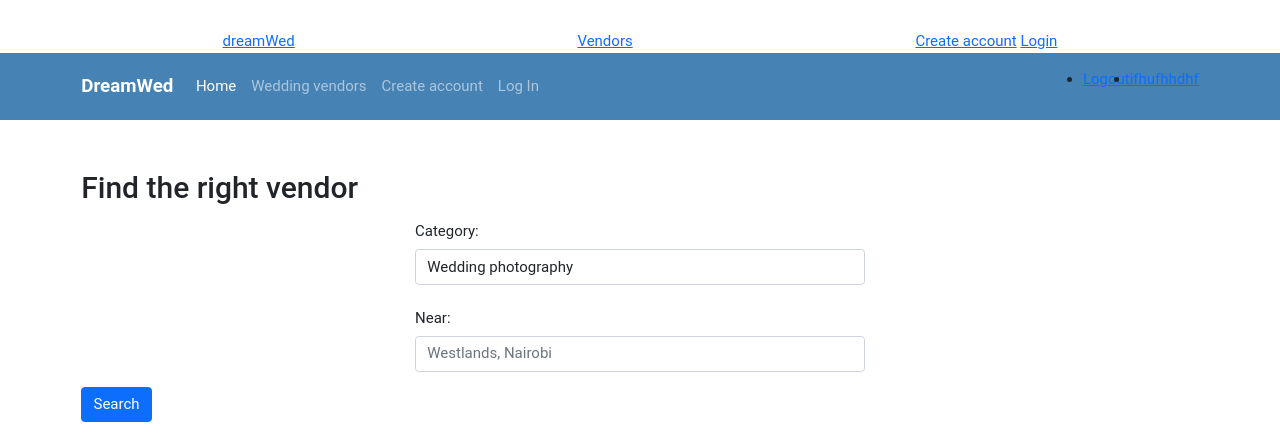
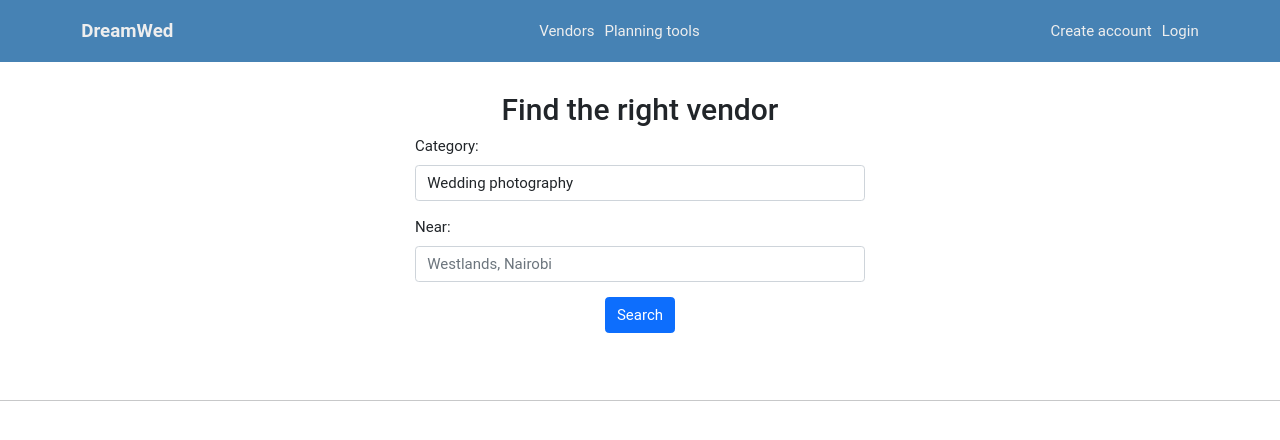
Before and after one commit to BoboWab99/dreamwed_app, a Django app: page /vendors/ in a window 1280 px wide. Shown: the top 440 px of the page. Run offline with Django 3.2, Linux system fonts and the light colour scheme; data comes from the database, SQL or seed files in the repository; both versions use the stored data as it was after the commit; some libraries are stand-ins or nearby versions.

Commit message:
fixed nav

```diff
--- a/dreamwed/views/wedplanner.py
+++ b/dreamwed/views/wedplanner.py
@@ -24,6 +24,13 @@ def vendors(request):
 def vendor_details(request, user_id):
    vendor = Vendor.objects.get(user_id=user_id)
    return render(request, 'wedplanner/vendor-details.html', {'vendor': vendor})
+
+
+@login_required
+@wedding_planner_required
+def bookmark_vendor(request, user_id, vendor_id):
+   # Working on it
+   return redirect(request.META.get('HTTP_REFERER'))
 
 
 # ========= REGISTRATION =========
--- a/static/css/main.css
+++ b/static/css/main.css
@@ -7,19 +7,24 @@ body {
    padding: 0 0 4rem;
 }
 
-.form-control.change_task_complete {
+input[type='checkbox'] {
    display: inline-block;
    width: 20px;
    height: 20px;
 }
 
+a {text-decoration: none;}
 img {max-width: 100%;}
 .modal-body {background: #f9f9f9;}
-textarea.form-control {height: 70px;   }
+textarea.form-control {height: 70px;}
 label {margin-bottom: 2px;}
-/* .center {text-align: center;} */
 input:disabled {display: none;}
+
 .pointer {cursor: pointer;}
+section {padding: 2rem 0;}
+.center {text-align: center;}
+.big-gap {gap: 25%;}
+.sm-gap {gap: 0.5rem;}
 
 .help-text {
    display: block;
@@ -31,17 +36,6 @@ input:disabled {display: none;}
 
 .help-text::before {
    content: 'HINT: ';
-}
-
-/* .flex {
-   display: flex;
-   gap: 10px;
-} */
-
-.flex-btwn {
-   display: flex;
-   align-items: flex-end;
-   justify-content: space-around;
 }
 
 .grid-4 {
@@ -60,7 +54,7 @@ input:disabled {display: none;}
    text-transform: uppercase;
    font-size: 12px;
    background: #ddd;
-   color: var(--blue);
+   color: var(--bs-blue);
    padding: 3px 5px;
    border-radius: 3px;
    opacity: 0.7;
@@ -84,14 +78,21 @@ input:disabled {display: none;}
    max-width: 450px;
    margin-left: auto;
    margin-right: auto;
+   margin: 0 auto 1rem;
 }
 
-/* HOME PAGE */
-/* .stater {
-   background: url(assets/pic1.jpg);
-   background-position: center;
-   background-size: cover;
-} */
+a.bookmark {
+   position: absolute;
+   top: 1rem;
+   right: 1rem;
+   font-size: 20px;
+}
+
+.vendors .cta a {
+   text-transform: uppercase;
+   font-size: 14px;
+}
+
 #thebackground{
    background-image: url("../images/sectionimg.jpg");
    height:130vh;
@@ -99,6 +100,126 @@ input:disabled {display: none;}
    background-repeat: no-repeat;
    background-size:cover;
 }
-section{
-   padding-top: 50px;
+
+/* TOOLS NAV */
+#tools-nav {border-bottom: 1px solid #ccc;}
+#tools-nav .tool + .tool {
+   margin-left: 3rem;
 }
+#tools-nav .tool .fas {
+   font-size: 1.7rem;
+   margin-bottom: 10px;
+}
+
+
+/* navbar */
+#navbar {background: steelblue;}
+#navbar a {color: #eee;}
+
+#navbar .nav-secondary {
+   max-height: 0;
+   overflow: hidden;
+   transform: translate(-100%, 0);
+   transition: 0.25s ease-in-out;
+}
+
+#navbar .nav-right .nav-links {
+   padding-top: 1rem;
+   border-top: 1px solid #aaa;
+}
+
+#navbar .nav-middle .nav-links {
+   padding: 1.4rem 0 1rem;
+}
+#navbar.show-nav .nav-secondary {
+   transform: translate(0);
+}
+#navbar .nav-secondary a {
+   display: block;
+   padding: 12px 0;
+}
+
+
+
+/* wab menu */
+#menu {
+  display: flex;
+  align-items: center;
+  justify-content: center;
+  padding: 0;
+  min-height: 16px;
+  background: transparent;
+  border: none;
+  border-radius: 0;
+}
+
+#menu .bars {
+  width: 22px;
+  height: 3px;
+  display: inline-block;
+  background: #fff;
+  border-radius: 2px;
+  position: relative;
+  transition: 0.25s ease-in-out;
+}
+
+#menu .bars::before,
+#menu .bars::after {
+  width: inherit;
+  height: inherit;
+  position: absolute;
+  left: 0;
+  background: inherit;
+  border-radius: inherit;
+  content: '';
+  transition: 0.25s ease-in-out;
+}
+
+#menu .bars::before {top: -6px;}
+#menu .bars::after {bottom: -6px;}
+#menu.active .bars {
+  background: transparent !important;
+}
+
+#menu.active .bars::before,
+#menu.active .bars::after {
+  background: #fff;
+  transform-origin: center;
+}
+#menu.active .bars::before {
+  transform: translate(0, 6px) rotate(45deg);
+}
+#menu.active .bars::after {
+  transform: translate(0, -6px) rotate(-45deg);
+}
+
+
+@media screen and (min-width: 800px) {
+   #menu {display: none;}
+
+   #navbar .container {
+      display: flex;
+      justify-content: space-between;
+   }
+
+   #navbar .nav-secondary {
+      max-height: initial !important;
+      overflow: initial !important;
+      transform: translate(0) !important;
+   }
+
+   #navbar .nav-secondary .nav-links {
+      height: 100%;
+      display: flex;
+      align-items: center;
+   }
+
+   #navbar .nav-right .nav-links {
+      padding: 0;
+      border: none;
+   }
+
+   #navbar .nav-middle .nav-links {padding: 0;}
+   #navbar .nav-secondary a {padding: 0;}
+   #navbar .nav-secondary a + a {margin-left: 10px;}
+}
--- /dev/null
+++ b/static/js/menu.js
@@ -0,0 +1,26 @@
+// menu
+activateMenu();
+
+function activateMenu() {
+   const menu = document.getElementById('menu');
+   const nav = document.getElementById('navbar');
+   const secondaryNavs = nav.querySelectorAll('.nav-secondary');
+
+   menu.addEventListener('click', function() {
+      if (nav.classList.contains('show-nav')) {
+         this.classList.remove('active');
+         nav.classList.remove('show-nav');
+         secondaryNavs.forEach((secNav) => {
+            secNav.style = '';
+         });
+
+      } else {
+         this.classList.add('active');
+         nav.classList.add('show-nav');
+         secondaryNavs.forEach((secNav) => {
+            secNavHeight = secNav.scrollHeight + 'px';
+            secNav.style.cssText = 'overflow: visible; max-height: ' + secNavHeight;
+         });
+      }
+   });
+}
--- a/templates/base.html
+++ b/templates/base.html
@@ -9,7 +9,7 @@
 
    <!-- Bootstrap CSS -->
    <!-- CSS only -->
-<link href="https://cdn.jsdelivr.net/npm/bootstrap@5.1.0/dist/css/bootstrap.min.css" rel="stylesheet" integrity="sha384-KyZXEAg3QhqLMpG8r+8fhAXLRk2vvoC2f3B09zVXn8CA5QIVfZOJ3BCsw2P0p/We" crossorigin="anonymous">
+   <link href="https://cdn.jsdelivr.net/npm/bootstrap@5.1.0/dist/css/bootstrap.min.css" rel="stylesheet" integrity="sha384-KyZXEAg3QhqLMpG8r+8fhAXLRk2vvoC2f3B09zVXn8CA5QIVfZOJ3BCsw2P0p/We" crossorigin="anonymous">
 
    <!-- Fontawesome -->
    <script src="https://kit.fontawesome.com/00e9d9be52.js"></script>
@@ -24,11 +24,12 @@
 
    <!-- Optional JavaScript -->
    <!-- jQuery first, then Popper.js, then Bootstrap JS -->
-  <!-- JavaScript Bundle with Popper -->
+   <!-- JavaScript Bundle with Popper -->
 
    <script src="https://code.jquery.com/jquery-3.5.1.slim.min.js" integrity="sha384-DfXdz2htPH0lsSSs5nCTpuj/zy4C+OGpamoFVy38MVBnE+IbbVYUew+OrCXaRkfj" crossorigin="anonymous"></script>
    <script src="https://cdn.jsdelivr.net/npm/bootstrap@5.1.0/dist/js/bootstrap.bundle.min.js" integrity="sha384-U1DAWAznBHeqEIlVSCgzq+c9gqGAJn5c/t99JyeKa9xxaYpSvHU5awsuZVVFIhvj" crossorigin="anonymous"></script>
 
+   <script src="{% static 'js/menu.js' %}"></script>
 
    {% block scripts %}{% endblock %}
 </body>
--- a/templates/include/header.html
+++ b/templates/include/header.html
@@ -1,95 +1,44 @@
- <header id="header" style="padding-top: 2rem;">
-   <div class="container flex-btwn">
-      <a href="{% url 'home' %}" class="logo">
-         <span>dreamWed</span>
-      </a>
 
-      <nav class="nav flex-btwn">
-         {% if not user.is_authenticated %}
-            <a href="{% url 'vendors' %}" class="nav__item">
-               <span>Vendors</span>
+<nav class="sticky-top py-3" id="navbar">
+   <div class="container">
+      <div class="logo d-flex justify-content-between">
+         <a class="navbar-brand display-4 fw-bold" href="{% url 'home' %}">DreamWed</a>
+         <button id="menu"><span class="bars"></span></button>
+      </div>
+
+      <div class="nav-secondary nav-middle">
+         <div class="nav-links">
+            {% if not user.is_authenticated %}
+            <a href="{% url 'vendors' %}">Vendors</a>
+            <a href="{% url 'wedding-planner-register' %}">Planning tools</a>
+            {% endif %}
+
+            {% if user.is_wedding_planner %}
+            <a href="{% url 'checklist-all' user.id %}">Planning tools</a>
+            <a href="{% url 'vendors' %}">Vendors</a>
+            <a href="{% url 'bookmarks' user.id %}">Saved</a>
+
+            {% elif user.is_vendor %}
+            <a href="{% url 'user-profile' user.id %}">My vendor profile</a>
+            <a href="#">Inquiries</a>
+            <a href="#">Pricing requests</a>
+            {% endif %}
+         </div>
+      </div>
+
+      <div class="nav-secondary nav-right">
+         <div class="nav-links">
+            {% if user.is_authenticated %}
+            <a href="{% url 'user-profile' user.id %}">Logged in:
+               <strong>{{ user.username }}</strong>
             </a>
-         {% endif %}
-         {% if user.is_wedding_planner %}
-            <a href="{% url 'checklist-all' user.id %}" class="nav__item">
-               <span>Planning tools</span>
-            </a>
-            <a href="{% url 'vendors' %}" class="nav__item">
-               <span>Vendors</span>
-            </a>
-            <a href="{% url 'bookmarks' user.id %}" class="nav__item">
-               <span>Saved</span>
-            </a>
-         {% elif user.is_vendor %}
-            <a href="{% url 'user-profile' user.id %}" class="nav__item">
-               <span>My vendor profile</span>
-            </a>
-            <a href="#" class="nav__item">
-               <span>Inquiries</span>
-            </a>
-            <a href="#" class="nav__item">
-               <span>Pricing requests</span>
-            </a>
-         {% endif %}
-      </nav>
+            <a href="{% url 'logout' %}">LOGOUT</a>
 
-      <div class="accountinfo">
-         {% if user.is_authenticated %}
-            <span>
-               Logged in:
-               <i class="fas fa-account circle"></i>
-               <a href="{% url 'user-profile' user.id %}"><strong>{{ user.username }}</strong></a>
-            </span>
-            <a href="{% url 'logout' %}">LOGOUT</a>
-         {% else %}
+            {% else %}
             <a href="{% url 'register' %}">Create account</a>
             <a href="{% url 'login' %}">Login</a>
-         {% endif %}
+            {% endif %}
+         </div>
       </div>
    </div>
-</header>
-
-
-<nav class="navbar sticky-top navbar-expand-lg navbar-dark  py-3" style="background-color: steelblue">
-   <div class="container justify-content-between">
-      <a class="navbar-brand display-4 fw-bold" href="{% url 'home' %}">DreamWed</a>
-      {% comment %} <button class="navbar-toggler" type="button" data-bs-toggle="collapse" data-bs-target="#navbarNavDropdown" aria-controls="navbarNavDropdown" aria-expanded="false" aria-label="Toggle navigation">
-            <span class="navbar-toggler-icon"></span>
-      </button> {% endcomment %}
-
-      <div class="collapse navbar-collapse" id="navbarNavDropdown">
-         <ul class="navbar-nav">
-            <li class="nav-item">
-               <a class="nav-link active" aria-current="page" href="{% url 'home' %}">Home</a>
-            </li>
-
-            <li class="nav-item">
-               <a class="nav-link" aria-current="page" href="{% url 'vendors' %}">Wedding vendors</a>
-            </li>
-
-            {% if not user.is_authenticated %}
-            <li class="nav-item dropdown">
-               <a class="nav-link" href="{% url 'register' %}">
-                     Create account
-               </a>
-            </li>
-            <li class="nav-item dropdown">
-                  <a class="nav-link" href="{% url 'login' %}">
-                     Log In
-                  </a>
-               </li>
-            {% else %}
-            {% endif %}
-         </ul>
-      </div>
-
-      <ul class="d-flex">
-         <li>
-            <a href="">Logout</a>
-         </li>
-         <li>
-            <a href="">ifhufhhdhf</a>
-         </li>
-      </ul>
-   </div>
 </nav>
--- a/templates/wedplanner/vendors.html
+++ b/templates/wedplanner/vendors.html
@@ -5,12 +5,12 @@
 {% block body %}
 {% include 'include/header.html' %}
 
-<section class="search-vendor">
+<section class="text-center">
    <div class="container center">
       <h2>Find the right vendor</h2>
       <form class="srch">
          <div class="form-group mb-3">
-            <label for="service" class="col-form-label">Category:</label>
+            <label for="service" class="form-label">Category:</label>
             <select name="service" id="service" class="form-control">
                {% for vendor_type in vendor_categories %}
                   <option value="{{ vendor_type.0 }}">{{ vendor_type.1 }}</option>
@@ -19,7 +19,7 @@
          </div>
 
          <div class="form-group mb-3">
-            <label for="location" class="col-form-label">Near:</label>
+            <label for="location" class="form-label">Near:</label>
             <input type="text" class="form-control" name="location" id="location" placeholder="Westlands, Nairobi">
          </div>
          <button type="submit" class="btn btn-primary">Search</button>
```
Also changed, not shown: templates/include/tools-nav.html (+5 -8 lines), templates/wedplanner/budget-manager.html (+14 -13 lines), templates/wedplanner/checklist.html (+12 -16 lines), templates/wedplanner/guestlist.html (+15 -14 lines), db.sqlite3.
